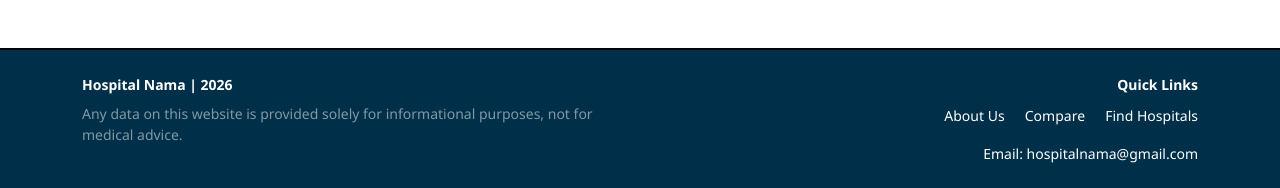
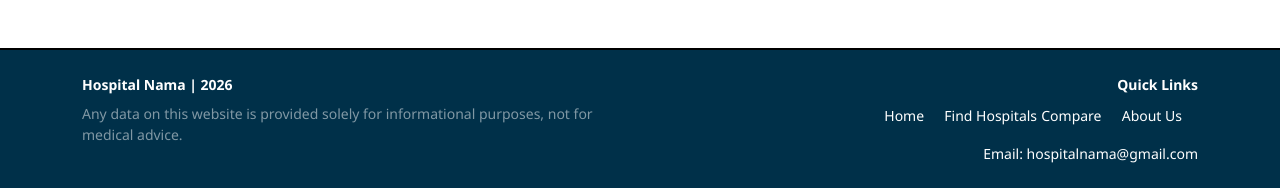
Before and after one commit to zoyaAzfar/hospital-nama, a Flask app: page / in a window 1280 px wide. Shown: the part 612-800 px from the top of the page. Run offline with Flask 3, Linux system fonts and the light colour scheme; some libraries are stand-ins or nearby versions; some web fonts are replaced.

Commit message:
Update index.html

```diff
--- a/templates/index.html
+++ b/templates/index.html
@@ -126,9 +126,10 @@
             <div class="col-md-6 text-md-end text-center">
                 <span class="fw-bold small d-block mb-2">Quick Links</span>
                 <div class="mb-3">
+                    <a href="/" class="text-white text-decoration-none me-3 small">Home</a>
+                    <a href="/map" class="text-white text-decoration-none small">Find Hospitals</a>
+                    <a href="/compare" class="text-white text-decoration-none me-3 small">Compare</a>
                     <a href="/about" class="text-white text-decoration-none me-3 small">About Us</a>
-                    <a href="/compare" class="text-white text-decoration-none me-3 small">Compare</a>
-                    <a href="/map" class="text-white text-decoration-none small">Find Hospitals</a>
                 </div>
                 <p class="small mb-0">Email: hospitalnama@gmail.com</p>
             </div>
```
